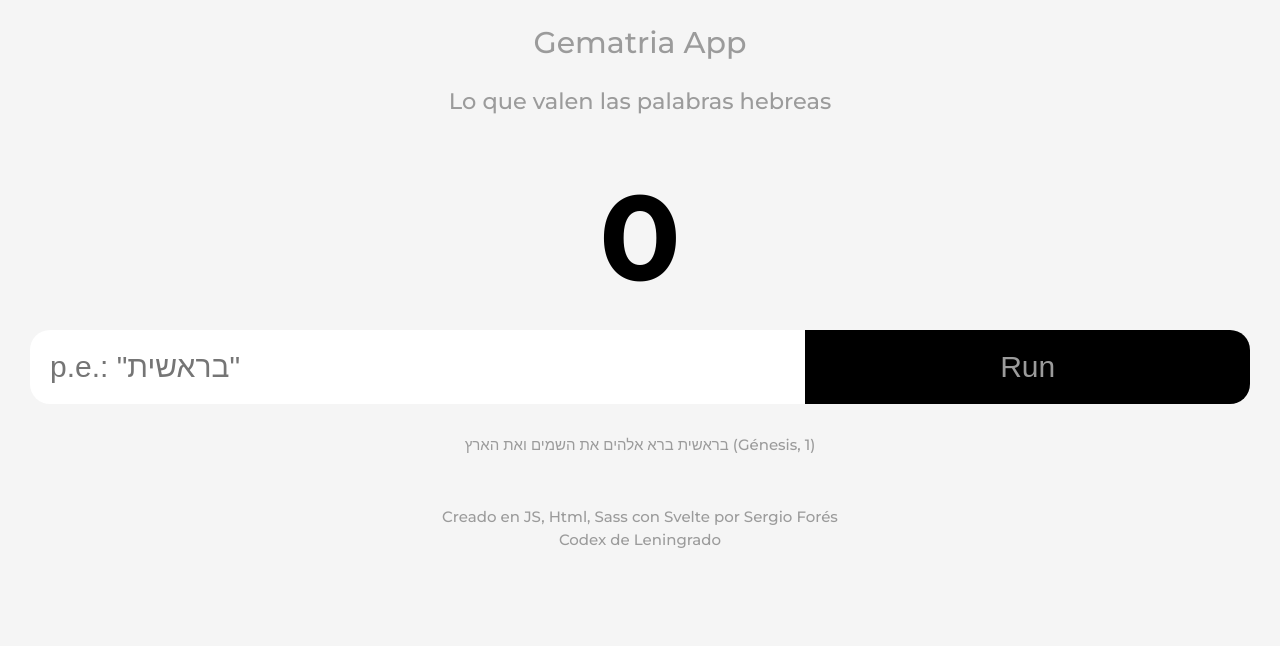
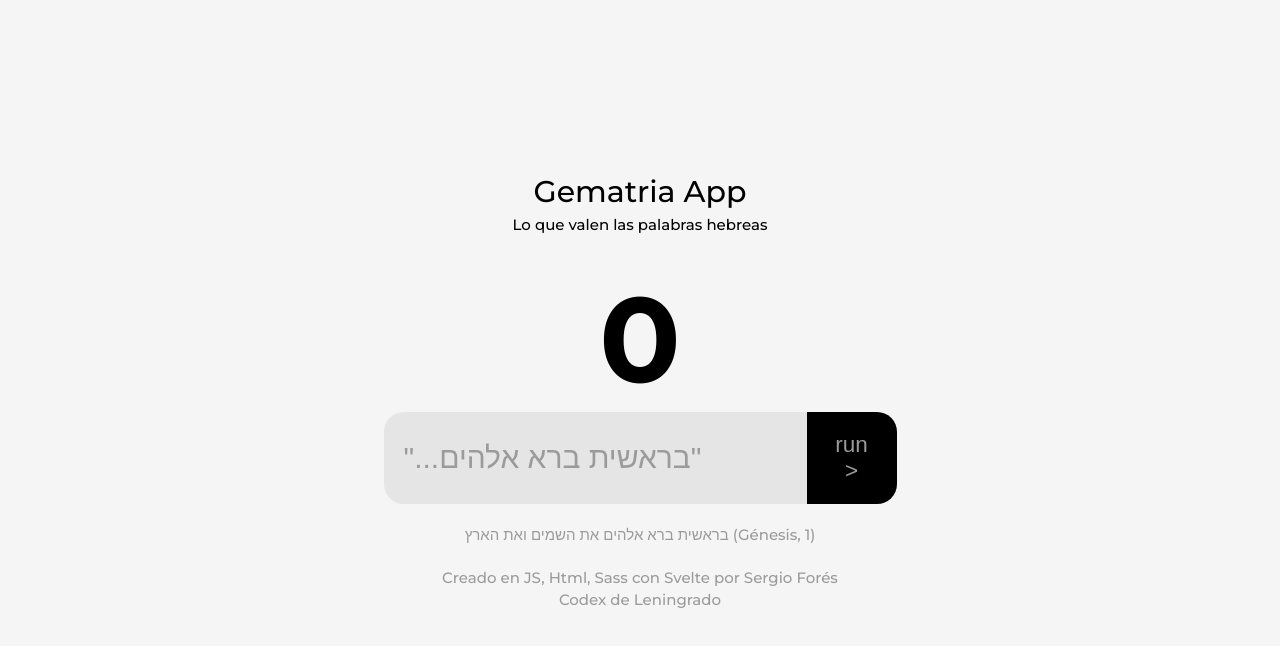
Before and after one commit to t0t/gematriaapp, a Svelte app: page / in a window 1280 px wide. Shown: the top 646 px of the page. Built offline with nearby package versions, Linux system fonts and the light colour scheme.

Commit message:
validacion input

```diff
--- a/src/App.svelte
+++ b/src/App.svelte
@@ -123,58 +123,65 @@
   $base_size: 2em;
 
   h1 {
-    color: var(--secondary);
+    color: var(--black);
     font-size: $font_size;
-    padding: var(--basepadding);
   }
   h2 {
     color: var(--black);
     line-height: normal;
     font-size: $font_size * 4;
     font-weight: bold;
-    padding-bottom: var(--basepadding);
+  }
+  h3 {
+    color: var(--black);
+    /* font-size: 1.5em; */
+    margin-bottom: $base_size;
   }
   small {
-    /* color: var(--white); */
     display: block;
     font-size: 1em;
     margin: var(--basepadding);
-    /* color: var(--white); */
   }
   :global(html) {
     background-color: var(--primary);
-    /* height: 100vh; */
     font-size: 15px;
   }
+  header {
+    /* background-color: green; */
+  }
   main {
+    height: 100vh;
+    /* background-color: red; */
     line-height: 1.5;
     display: grid;
     grid-template-columns: 1fr;
-    align-items: center;
+    align-content: center;
+    justify-items: center;
     text-align: center;
     color: var(--secondary);
     font-family: 'Montserrat', sans-serif;
   }
-  .formulario {
-    margin-right: $base_size;
-    margin-bottom: $base_size;
-    margin-left: $base_size;
+  footer {
+    /* background-color: blue; */
   }
+  section {
+    /* background-color: yellow; */
+  }
+
   form {
     display: grid;
-    grid-template-areas:
-      'i b'
-      'l l';
+    max-width: 600px;
+    grid-template-columns: 1fr 0.5fr;
+    grid-template-areas:'i b';
+    justify-content: center;
+    align-content: center;
+    /* border: 1px solid red; */
     input {
       grid-area: 'i';
     }
     button {
       grid-area: 'b';
-    }
-    label {
-      grid-area: 'l';
-      grid-column: 1 / -1;
-      margin-top: $base_size;
+      /* width: 100%; */
     }
   }
 
@@ -185,11 +192,7 @@
       color: var(--black);
     }
   }
-  h3 {
-    color: var(--secondary);
-    font-size: 1.5em;
-    margin-bottom: $base_size;
-  }
+
   ::selection {
     color: var(--black);
     background: var(--destacado_light);
@@ -198,7 +201,7 @@
     --primary: whitesmoke;
     --secondary: rgb(155, 155, 155);
     --black: rgb(0, 0, 0);
-    --white: rgb(222, 222, 222);
+    --white: rgb(255, 255, 255);
     --destacado: #2b2bff;
     --destacado_light: #ff9698;
     --fullwidth: 100%;
@@ -213,18 +216,16 @@
   </header>
   <section>
     <h2>{counter}</h2>
-    <div class="formulario">
       <form name="myForm" on:submit|preventDefault={handleSubmit}>
         <Input bind:value={valorinput} />
-        <Button variante="primary">Run</Button>
-        <label>בראשית ברא אלהים את השמים ואת הארץ (Génesis, 1)</label>
+        <Button variante="primary">run &gt;</Button>
       </form>
       {#if haserror == true}
         <Alert>{errormessage}</Alert>
       {/if}
-    </div>
   </section>
-  <section>
+  <footer>
+    <small>בראשית ברא אלהים את השמים ואת הארץ (Génesis, 1)</small>
     <small>
       Creado en JS, Html, Sass con Svelte por
       <a href="http://sergiofores.es" target="_blank">Sergio Forés</a>
@@ -235,5 +236,5 @@
         Codex de Leningrado
       </a>
     </small>
-  </section>
+  </footer>
 </main>
--- a/src/components/Alert.svelte
+++ b/src/components/Alert.svelte
@@ -11,8 +11,16 @@
     position: relative;
   }
   .haserror {
+    margin-top: var(--basepadding);
     display: block;
-    background-color: var(--destacado_light);
+    border-top-width: 2px;
+    border-bottom-width: 2px;
+    border-top-style: dashed;
+    /* border-bottom-width: 2px; */
+    border-top-style: dashed;
+    border-bottom-style: dashed;
+    border-top-color: var(--destacado_light);
+    border-bottom-color: var(--destacado_light);
     animation-name: show_error;
     animation-duration: .3s;
     animation-fill-mode: backwards;
--- a/src/components/Button.svelte
+++ b/src/components/Button.svelte
@@ -5,9 +5,11 @@
 
 <style type="text/scss">
   button {
-    font-size: 2em;
+    font-size: 1.5em;
     padding: var(--basepadding);
     border: none;
+    /* max-width: 100px; */
+    margin-left: -3px;
   }
   button:hover {
     cursor: pointer;
--- a/src/components/Input.svelte
+++ b/src/components/Input.svelte
@@ -1,6 +1,6 @@
 <script>
   export let value = ''
-  export let placeholder = 'p.e.: "בראשית"'
+  export let placeholder = '"...בראשית ברא אלהים"'
   const onInput = (e) => (value = e.target.value)
 </script>
 
@@ -12,21 +12,19 @@
     font-size: 2em;
     padding: var(--basepadding);
     border: none;
-    transition: ease-in-out 5s ease-in-out;
+    background-color: #e5e5e5;
     &:focus-within {
-      background-color: var(--secondary);
+      background-color: var(--white);
       color: var(--black);
       &::placeholder {
         color: transparent;
       }
     }
-    /* &::placeholder {
-        color: blue;
-    } */
-  }
-  input {
     border-top-left-radius: var(--basepadding);
     border-bottom-left-radius: var(--basepadding);
+    &::placeholder {
+        color: var(--secondary);
+    }
   }
 </style>
 
```
